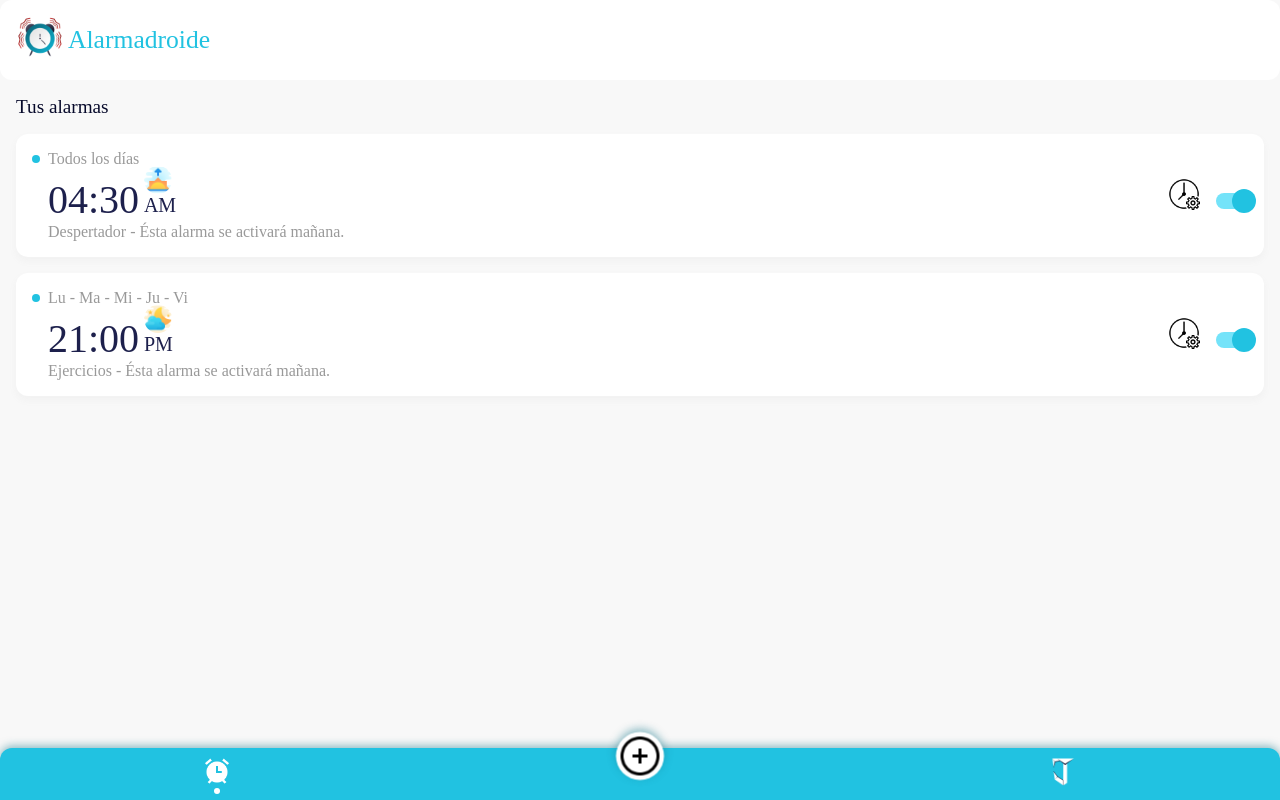
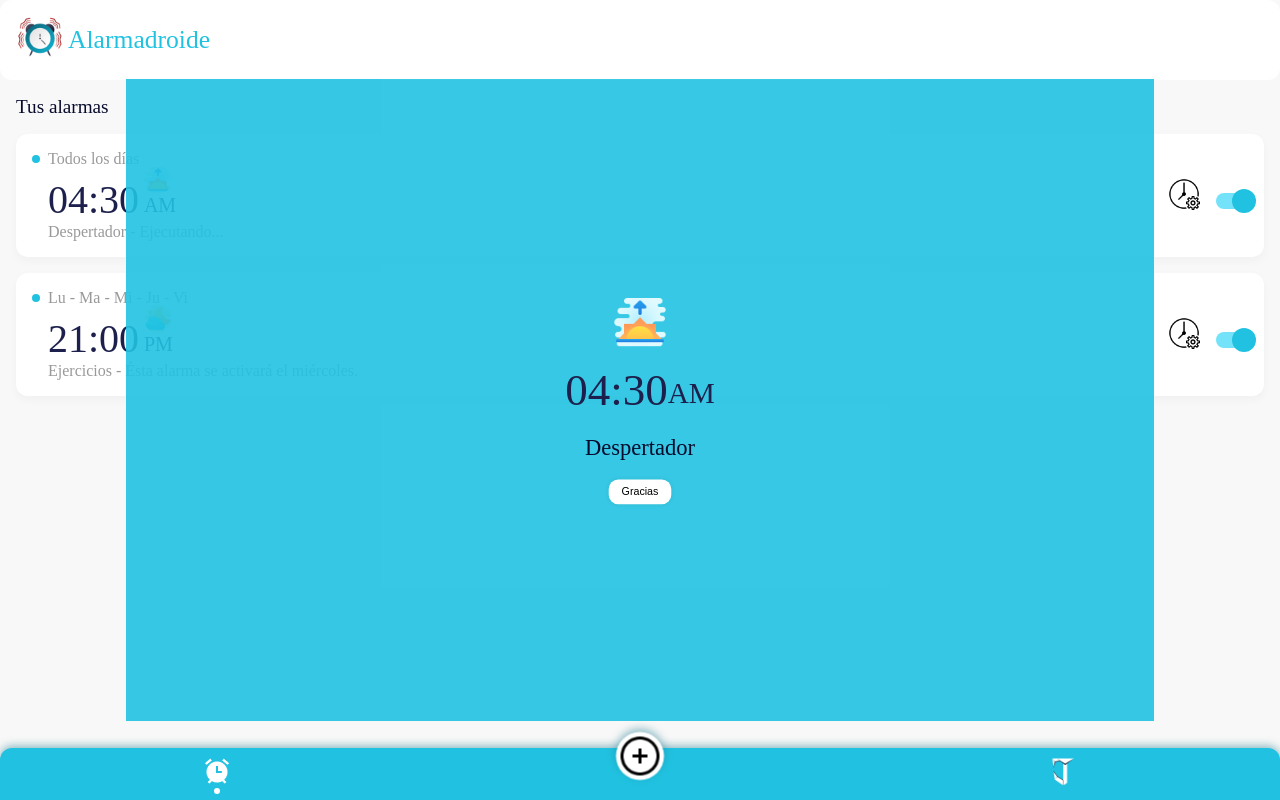
Before and after one commit to OrlandoBricenoB/alarmadroide, a Svelte app: page / in a window 1280 px wide. Built offline with nearby package versions, Linux system fonts and the light colour scheme.

Commit message:
feature: Play Alarm and Postpone.

```diff
--- a/public/global.css
+++ b/public/global.css
@@ -10,7 +10,7 @@
   --border-hover: #99A3BA;
   --text-color: #1d204c;
   --text-color-headline: #070a2b;
-  --shadow: rgba(22, 30, 50, .04);
+  --shadow: rgba(22, 30, 50, .1);
 }
 
 * { box-sizing: border-box }
@@ -444,3 +444,111 @@ input[type=checkbox]{
   border-radius: 8px;
   background: #fff;
 }
+
+/* AlarmPage Form */
+.form-element__options {
+  display: grid;
+  grid-template-columns: repeat(7, 1fr);
+}
+
+.form-element__option {
+  display: flex;
+  justify-content: center;
+  align-items: center;
+  padding: .5rem 0.25rem;
+  background-color: #ffffff;
+  border: 1px solid var(--border);
+  border-right: none;
+  cursor: pointer
+}
+
+.form-element__option:hover { background-color: #f7f9fd }
+.form-element__option:active { background-color: #edf0f5 }
+
+.form-element__option:first-child {
+  border-right: none;
+  border-top-left-radius: 12px;
+  border-bottom-left-radius: 12px;
+}
+
+.form-element__option:last-child {
+  border-right: 1px solid var(--border);
+  border-top-right-radius: 12px;
+  border-bottom-right-radius: 12px;
+}
+
+.form-element__option--selected {
+  background-color: #21c2e1;
+  color: #fff;
+  border-color: #1ba8c3;
+}
+.form-element__option--selected:last-child { border-color: #1ba8c3 }
+.form-element__option--selected:hover { background-color: #21c2e1 }
+.form-element__option--selected:active { background-color: #1ba8c3 }
+
+/*
+  # Alarm Playing
+*/
+.alarm-playing {
+  position: fixed;
+  top: 0;
+  left: 0;
+
+  width: 100%;
+  height: 100vh;
+  padding: 1rem;
+
+  display: flex;
+  flex-direction: column;
+  justify-content: center;
+  align-items: center;
+  gap: 1rem;
+
+  background-color: rgb(33 194 225 / 90%);
+
+  transform: scale(0);
+  transition: .2s ease transform
+}
+
+.alarm-playing--playing {
+  transform: scale(1)
+}
+
+.alarm-playing__typeImage {
+  text-align: center
+}
+
+.alarm-playing__time {
+  display: flex;
+  justify-content: center;
+  align-items: flex-end;
+  font-size: 3.5rem;
+}
+
+.alarm-playing__typeTime {
+  font-size: .65em;
+  position: relative;
+  top: -0.15em
+}
+
+.alarm-playing__name {
+  font-size: 1.5rem
+}
+
+.alarm-playing__button-container {
+  display: flex;
+  align-items: flex-end
+}
+
+.alarm-playing__button {
+  padding: 0.5rem 1rem;
+  border: none;
+
+  background-color: #fff;
+  border-radius: 12px;
+  box-shadow: 0 0 5px var(--shadow);
+  cursor: pointer;
+}
+
+.alarm-playing__button:hover { background-color: #ededed }
+.alarm-playing__button:active { background-color: #fff }
--- a/src/App.svelte
+++ b/src/App.svelte
@@ -123,10 +123,51 @@
     })
   }
 
+  let alarmPlaying = new Alarm({})
+
+  const thanksAlarm = () => {
+    alarmPlaying.playing = false
+    const alarm = alarms.find(alarm => alarm.name === alarmPlaying.name)
+    alarmPlaying = new Alarm({})
+    audioElem.muted = true
+
+    // Editar la alarma.
+    const [updateError, updatedDocument] = alarmsCollection.update({
+      where: {
+        name: alarm.name
+      },
+      set: {
+        postDay: new Date()
+      }
+    })
+    console.log(updateError, updatedDocument)
+  }
+
   onMount(async () => {
     await tick()
-    audioElem.volume = 0
+    audioElem.muted = true
+
+    // ? https://developer.chrome.com/blog/autoplay/ - Need a click, tap, etc. To play a audio.
+    window.addEventListener('click', () => {
+      if (audioElem.paused) audioElem.play()
+    })
+
+    // Verificar si hay alguna alarma para reproducir:
+    setInterval(() => {
+      alarms.forEach(alarm => {
+        const [alarmError, alarmDayString] = alarm.checkDay()
+        if (!alarmError && alarm.checkTime() && audioElem && audioElem.muted) {
+          audioElem.muted = false
+          audioElem.currentTime = 0
+          alarmPlaying = alarm
+        }
+      })
+    }, 5000)
   })
+
+  import sunriseIcon from '/icons/sunrise.png'
+  import dayIcon from '/icons/day.png'
+  import nightIcon from '/icons/night.png'
 </script>
 
 <!-- HEADER -->
@@ -203,4 +244,27 @@
 </div>
 <!-- PAGE VIEW END -->
 
-<audio src={alarmSound} autoplay loop bind:this={audioElem}></audio>
+<!-- ALARM PLAYING -->
+<div class={`alarm-playing ${alarmPlaying.playing ? 'alarm-playing--playing':''}`}>
+  <div class="alarm-playing__typeImage">
+    {#if alarmPlaying.typeTimeState() === 'night'}
+    <img src={nightIcon} width="64" height="64" alt="Night Icon">
+    {:else if alarmPlaying.typeTimeState() === 'day'}
+    <img src={dayIcon} width="64" height="64" alt="Day Icon">
+    {:else}
+    <img src={sunriseIcon} width="64" height="64" alt="Sunrise Icon">
+    {/if}
+  </div>
+  <div class="alarm-playing__time">
+    <time>{alarmPlaying.displayTime()}</time>
+    <div class="alarm-playing__typeTime">{alarmPlaying.displayTypeTime()}</div>
+  </div>
+  <div class="alarm-playing__name">
+    <h3>{alarmPlaying.name}</h3>
+  </div>
+  <div class="alarm-playing__button-container">
+    <button class="alarm-playing__button" on:click={thanksAlarm}>Gracias</button>
+  </div>
+</div>
+<audio src={alarmSound} muted autoplay loop bind:this={audioElem}></audio>
+<!-- ALARM PLAYING END -->
--- a/src/helpers/Alarm.js
+++ b/src/helpers/Alarm.js
@@ -17,22 +17,36 @@ import dayNames from './dayNames'
 */
 
 class Alarm {
-  constructor({ name='', days=[], hours=0, minutes=0 }) {
+  constructor({ name='', days=[], hours=0, minutes=0, postDay }) {
     this.name = name
     this.days = days.length === 0 ? [0, 1, 2, 3, 4, 5, 6] : days
     this.hours = hours || 0
     this.minutes = minutes || 0
     this.playing = false
     this.disabled = false
+    this.postDay = postDay || new Date('1995-12-17T03:24:00')
   }
 
-  // # _play() => true
-  _play() { return this.playing = true }
+  // # play() => true
+  play() { return this.playing = true }
 
   // # checkDay() => [Error, dayString]
   checkDay(exclude=[]) {
     const { day: nowDay } = _Date(new Date())
     let alarmDays = this.days
+
+    const postDate = this.postDay
+    postDate.setHours(0)
+    postDate.setMinutes(0)
+    const nowDate = new Date()
+    nowDate.setHours(0)
+    nowDate.setMinutes(0)
+    //console.log(postDate, nowDate)
+    if (postDate.getTime() === nowDate.getTime()) {
+      console.log('postDate es hoy.')
+      exclude.push(postDate.getDay())
+    }
+
     if (exclude.length) {
       alarmDays = alarmDays.filter(alarmDay => {
         return !exclude.includes(alarmDay)
@@ -44,7 +58,6 @@ class Alarm {
     if (alarmDay) return [null, dayNames[alarmDay]]
 
     let nearDay = alarmDays.find(day => day > nowDay) || alarmDays.find(day => day < nowDay)
-
     let dayString = nearDay === nowDay+1 ? 'Tomorrow' : dayNames[nearDay]
     return [{ msg: 'An error has been ocurred.' }, dayString]
   }
@@ -64,8 +77,8 @@ class Alarm {
   // # checkTime() => bool of alarm is active.
   checkTime() {
     const { hours: nowHours, minutes: nowMinutes } = _Date(new Date())
-    if (this.hours < nowHours) return this._play()
-    if (this.hours === nowHours && this.minutes <= nowMinutes) return this._play()
+    if (this.hours < nowHours) return this.play()
+    if (this.hours === nowHours && this.minutes <= nowMinutes) return this.play()
     return false
   }
 
@@ -97,7 +110,7 @@ class Alarm {
     toTimeDate.setMinutes(this.minutes)
     const diff = Date.now() - toTimeDate.getTime()
 
-    const [alarmError, alarmDayString] = this.checkDay([new Date().getDay()])
+    const [alarmError, alarmDayString] = this.checkDay()
 
     if (alarmError || diff < 0) {
       if (alarmDayString === 'Tomorrow') return 'Ésta alarma se activará mañana.'
@@ -105,10 +118,12 @@ class Alarm {
     }
 
     const toTimeDayJS = dayjs(toTimeDate)
-    const diffHours = dayjs().diff(toTimeDayJS, 'hour')
-    const diffMinutes = dayjs().diff(toTimeDayJS, 'minute')
-    if (!diffHours) return `Falta${diffMinutes < 2 ? '' : 'n'} ${diffMinutes} minuto${diffMinutes < 2 ? '' : 's'}.`
-    return `Falta${diffHours < 2 ? '' : 'n'} ${diffHours} hora${diffHours < 2 ? '' : 's'}.`
+    const diffHours = toTimeDayJS.diff(dayjs(), 'hour')
+    const diffMinutes = toTimeDayJS.diff(dayjs(), 'minute')
+    if (diffHours <= 0 && diffMinutes <= 0) return 'Ejecutando...'
+    if (!diffHours) return `Falta${diffMinutes === 1 ? '' : 'n'} ${diffMinutes} minuto${diffMinutes === 1 ? '' : 's'}.`
+
+    return `Falta${diffHours === 1 ? '' : 'n'} ${diffHours} hora${diffHours === 1 ? '' : 's'} y ${diffMinutes} minuto${diffMinutes === 1 ? '' : 's'}.`
   }
 }
 
--- a/src/pages/AlarmPage.svelte
+++ b/src/pages/AlarmPage.svelte
@@ -72,6 +72,15 @@
     }, 'Home')
     console.log(deleteError, deleteSuccess)
   }
+
+  let days = data.days
+  const toggleDay = day => {
+    let newDays = []
+    days.includes(day) && (newDays = days.filter(_day => _day !== day)) || (newDays = days.concat([day]))
+    newDays.sort()
+    days = newDays
+    data.days = [ ...days ]
+  }
 </script>
 
 <div class="form-element">
@@ -83,3 +92,16 @@
   <label for="alarmNameField" class="form-element__label">Nombre de la alarma</label>
   <input id="alarmNameField" class="form-element__field" type="text" placeholder="Nombre de la alarma..." bind:value={data.name}>
 </div>
+
+<div class="form-element">
+  <label for="alarmDaysField" class="form-element__label">Días</label>
+  <div class="form-element__options">
+    <div class={`form-element__option ${days.includes(0) ? 'form-element__option--selected':''}`} on:click={() => { toggleDay(0) }}>Do</div>
+    <div class={`form-element__option ${days.includes(1) ? 'form-element__option--selected':''}`} on:click={() => { toggleDay(1) }}>Lu</div>
+    <div class={`form-element__option ${days.includes(2) ? 'form-element__option--selected':''}`} on:click={() => { toggleDay(2) }}>Ma</div>
+    <div class={`form-element__option ${days.includes(3) ? 'form-element__option--selected':''}`} on:click={() => { toggleDay(3) }}>Mi</div>
+    <div class={`form-element__option ${days.includes(4) ? 'form-element__option--selected':''}`} on:click={() => { toggleDay(4) }}>Ju</div>
+    <div class={`form-element__option ${days.includes(5) ? 'form-element__option--selected':''}`} on:click={() => { toggleDay(5) }}>Vi</div>
+    <div class={`form-element__option ${days.includes(6) ? 'form-element__option--selected':''}`} on:click={() => { toggleDay(6) }}>Sa</div>
+  </div>
+</div>
```
Also changed, not shown: src/lib/Collection.js.
